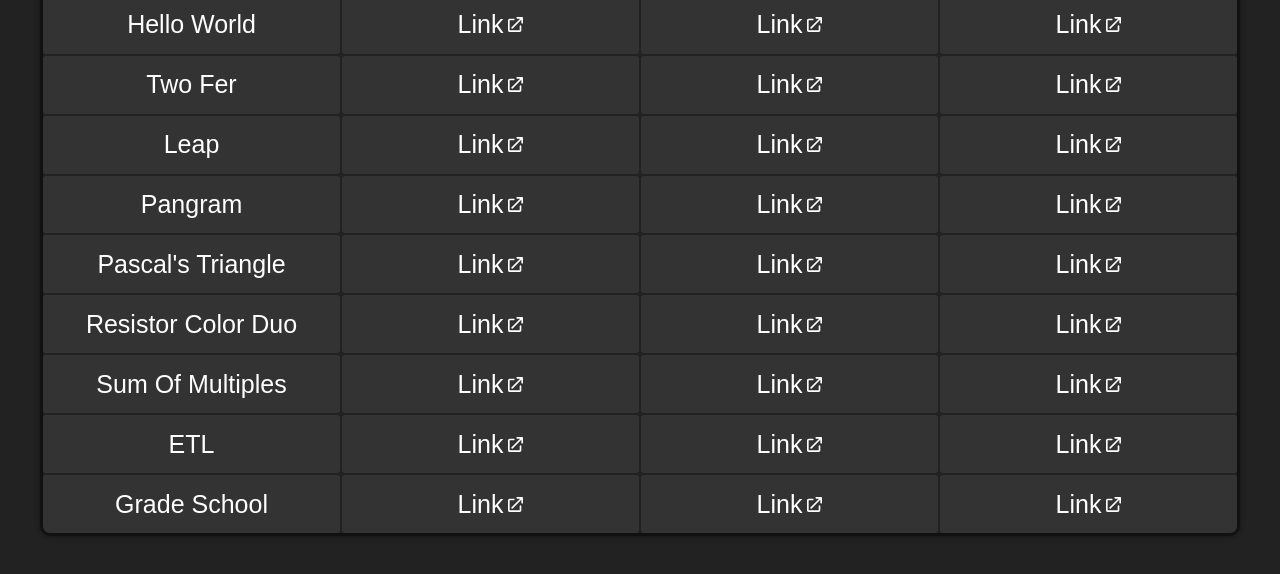
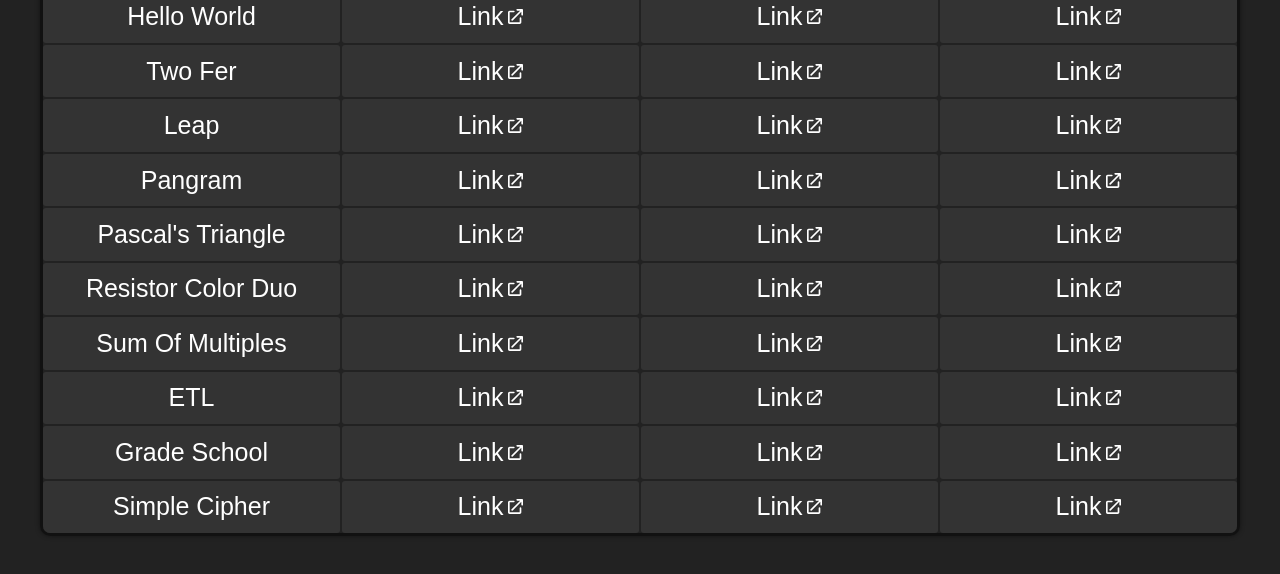
Before and after one commit to Ali-Sdg90/Exercism, a plain HTML site: page index.html in a window 1280 px wide. Shown: the part 200-774 px from the top of the page. Drawn offline with Linux system fonts and the light colour scheme.

Commit message:
Add Simple Cipher to HUB

```diff
--- a/index.html
+++ b/index.html
@@ -135,6 +135,21 @@
             <a href="https://jsfiddle.net/Ali_Sdg90/nwgszjf8/4/"
                 >Link <span class="link-svg"></span
             ></a>
+
+            <a
+                href="https://exercism.org/tracks/javascript/exercises/simple-cipher"
+                >Simple Cipher</a
+            >
+            <a href="./Simple Cipher/index.html"
+                >Link <span class="link-svg"></span
+            ></a>
+            <a
+                href="https://github.com/Ali-Sdg90/Exercism/tree/main/Simple%20Cipher"
+                >Link <span class="link-svg"></span
+            ></a>
+            <a href="https://jsfiddle.net/Ali_Sdg90/s2m190zt/2/"
+                >Link <span class="link-svg"></span
+            ></a>
         </div>
 
         <script src="./Assets/hub.js"></script>
```
